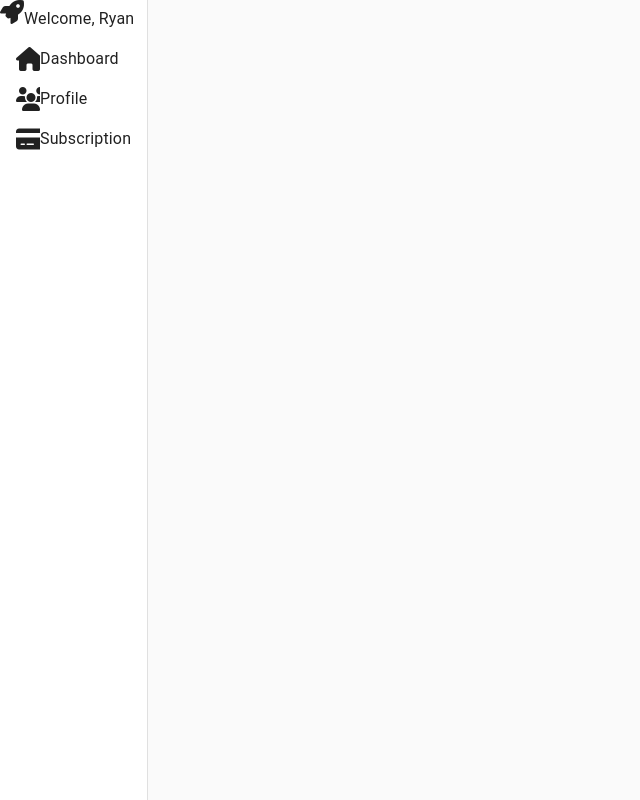
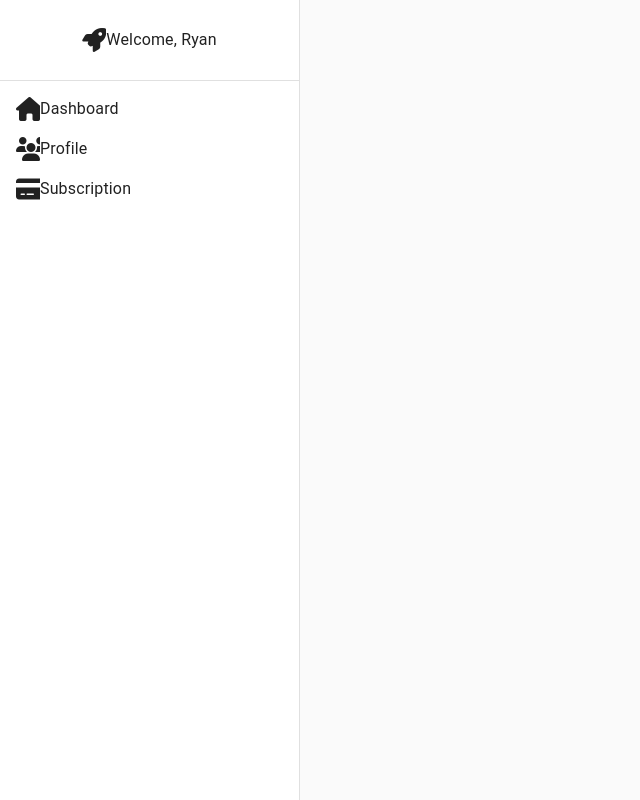
Before and after one commit to chungleee/underground-dance, a React (Create React App) app: page / in a window 1280 px wide. Shown: the whole page, without its empty margins (0-640 px from the left). Built offline with nearby package versions, Linux system fonts and the light colour scheme.

Commit message:
customizing Drawer width & welcome logo

```diff
--- a/src/components/Sidebar.js
+++ b/src/components/Sidebar.js
@@ -1,7 +1,30 @@
 import React from "react";
-import { Drawer, Icon, List, ListItem, Typography } from "@material-ui/core";
+import {
+  Divider,
+  Drawer,
+  Icon,
+  List,
+  ListItem,
+  Typography,
+  Container,
+} from "@material-ui/core";
+import { makeStyles } from "@material-ui/core/styles";
+
+const useStyles = makeStyles({
+  paper: {
+    minWidth: "300px",
+  },
+  welcomeLogo: {
+    display: "flex",
+    alignItems: "center",
+    justifyContent: "center",
+    paddingBottom: "2em",
+    paddingTop: "2em",
+  },
+});
 
 const Sidebar = () => {
+  const classes = useStyles();
   const listItems = [
     {
       icon: "fas fa-home",
@@ -17,11 +40,16 @@ const Sidebar = () => {
     },
   ];
   return (
-    <Drawer variant="permanent" anchor="left">
-      <Typography>
+    <Drawer
+      variant="permanent"
+      anchor="left"
+      classes={{ paper: classes.paper }}
+    >
+      <div className={classes.welcomeLogo}>
         <Icon className="fas fa-rocket" />
-        Welcome, Ryan
-      </Typography>
+        <Typography>Welcome, Ryan</Typography>
+      </div>
+      <Divider />
       <List>
         {listItems.map((item) => {
           return (
```
